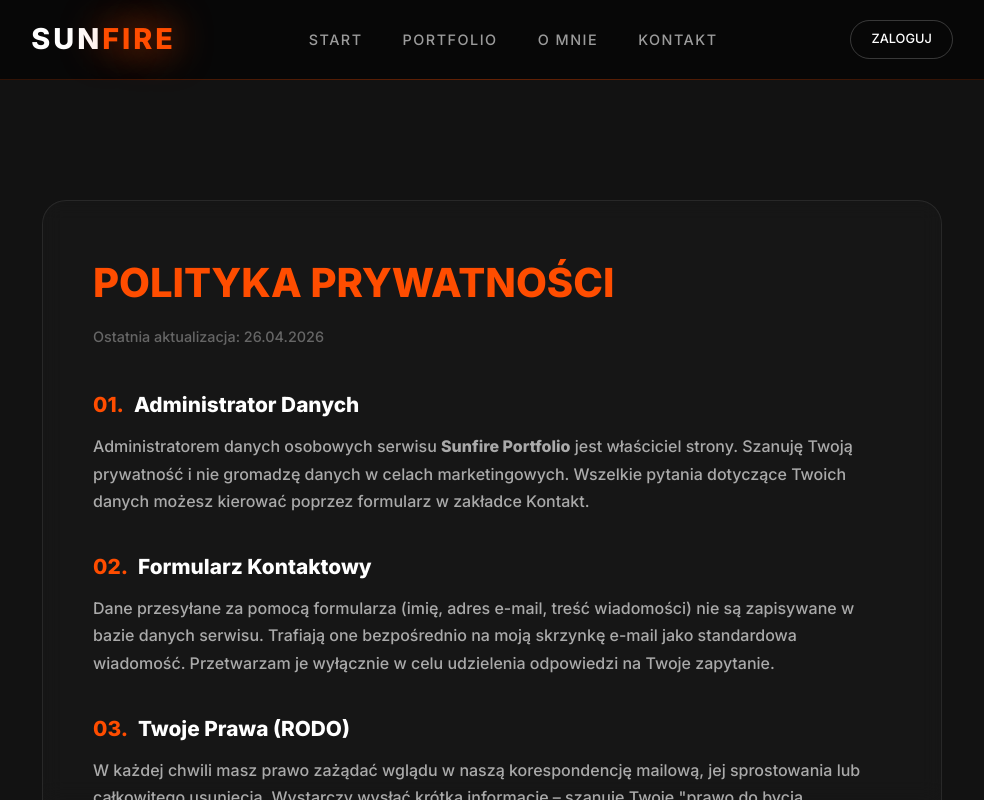
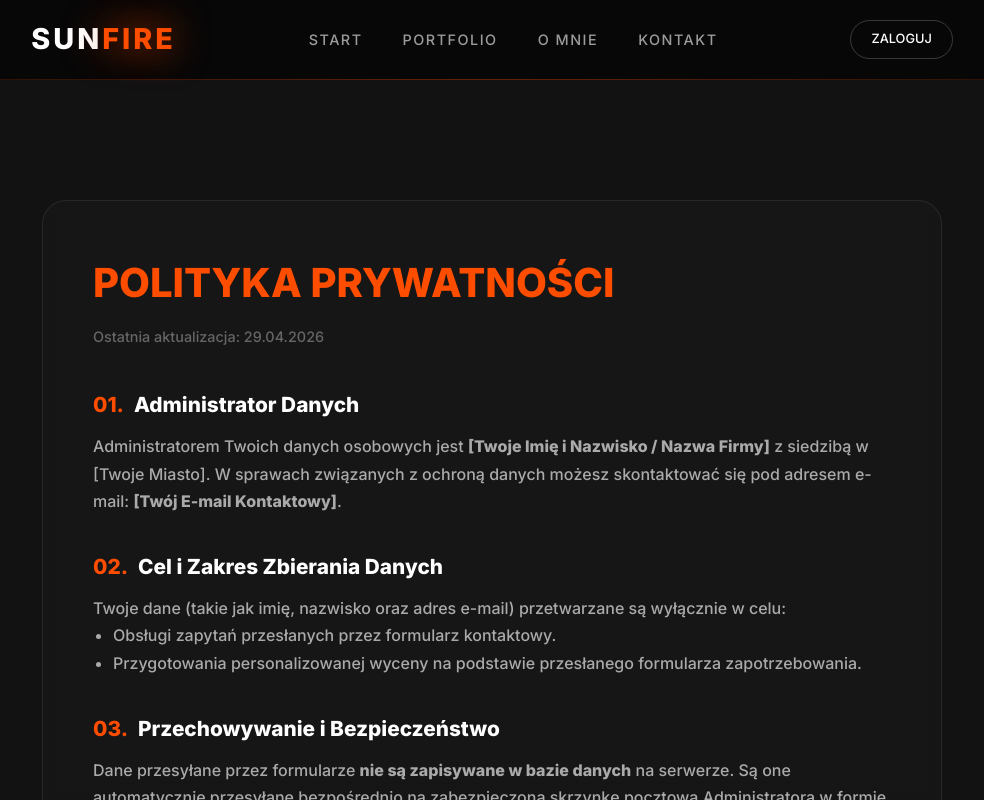
Before and after one commit to Majkelelek/SunFire, a React (Vite) app in the folder Client/: page /polityka-prywatnosci in a window 1280 px wide. Shown: the whole page, without its empty margins (148-1132 px from the left). Built offline with nearby package versions, Linux system fonts and the light colour scheme; no server answers.

Commit message:
fix: Update privacy policy details and improve data processing transparency

```diff
--- a/Client/src/components/SurveyForm.jsx
+++ b/Client/src/components/SurveyForm.jsx
@@ -206,18 +206,31 @@ const SurveyForm = () => {
                         <button className="close-modal" onClick={() => setShowPrivacy(false)}>×</button>
                         <div className="modal-scroll-area">
                             <h1 className="modal-title">POLITYKA PRYWATNOŚCI</h1>
-                            <p className="modal-date">Ostatnia aktualizacja: 26.04.2026</p>
+                            <p className="modal-date">Ostatnia aktualizacja: 29.04.2026</p>
+
                             <section className="modal-section">
                                 <h2><span>01.</span> Administrator Danych</h2>
-                                <p>Administratorem danych osobowych serwisu <strong>Sunfire</strong> jest właściciel strony. Szanuję Twoją prywatność i nie gromadzę danych w celach marketingowych.</p>
+                                <p>Administratorem danych osobowych serwisu <strong>Sunfire</strong> jest [Twoje Imię i Nazwisko / Nazwa Firmy] z siedzibą w [Twoje Miasto]. Kontakt e-mail: [Twój E-mail].</p>
                             </section>
+
                             <section className="modal-section">
-                                <h2><span>02.</span> Formularz Kontaktowy</h2>
-                                <p>Dane przesyłane formularzem trafiają bezpośrednio na skrzynkę e-mail i nie są zapisywane w bazie danych serwisu.</p>
+                                <h2><span>02.</span> Cel Przetwarzania</h2>
+                                <p>Twoje dane (imię, e-mail) przetwarzane są wyłącznie w celu obsługi zapytania z formularza kontaktowego lub przygotowania wyceny projektu.</p>
                             </section>
+
+                            <section className="modal-section">
+                                <h2><span>03.</span> Bezpieczeństwo</h2>
+                                <p>Dane <strong>nie są zapisywane w bazie danych</strong>. Trafiają one bezpośrednio na zabezpieczoną skrzynkę e-mail i są usuwane po zakończeniu kontaktu.</p>
+                            </section>
+
+                            <section className="modal-section">
+                                <h2><span>04.</span> Twoje Prawa</h2>
+                                <p>Masz prawo do wglądu w swoje dane, ich poprawienia lub żądania usunięcia naszej korespondencji e-mail w dowolnym momencie.</p>
+                            </section>
+
                             <div className="modal-cookie-box">
                                 <h3>Informacja o plikach Cookies</h3>
-                                <p>Serwis wykorzystuje ciasteczka wyłącznie do celów technicznych.</p>
+                                <p>Strona nie wykorzystuje żadnych plików cookies śledzących, analitycznych ani reklamowych wobec odwiedzających gości.</p>
                             </div>
                         </div>
                     </div>
--- a/Client/src/pages/LegalInfo.jsx
+++ b/Client/src/pages/LegalInfo.jsx
@@ -19,48 +19,63 @@ const LegalInfo = () => {
                     fontWeight: '900',
                     textTransform: 'uppercase'
                 }}>Polityka Prywatności</h1>
-                <p style={{ color: '#666', marginBottom: '40px', fontSize: '0.9rem' }}>Ostatnia aktualizacja: 26.04.2026</p>
+                <p style={{ color: '#666', marginBottom: '40px', fontSize: '0.9rem' }}>Ostatnia aktualizacja: 29.04.2026</p>
 
                 <section style={{ marginBottom: '35px' }}>
                     <h2 style={{ fontSize: '1.3rem', marginBottom: '12px', color: '#fff', display: 'flex', alignItems: 'center', gap: '10px' }}>
                         <span style={{ color: 'var(--primary)' }}>01.</span> Administrator Danych
                     </h2>
                     <p style={{ color: '#aaa', lineHeight: '1.7' }}>
-                        Administratorem danych osobowych serwisu <strong>Sunfire Portfolio</strong> jest właściciel strony.
-                        Szanuję Twoją prywatność i nie gromadzę danych w celach marketingowych.
-                        Wszelkie pytania dotyczące Twoich danych możesz kierować poprzez formularz w zakładce Kontakt.
+                        Administratorem Twoich danych osobowych jest <strong>[Twoje Imię i Nazwisko / Nazwa Firmy]</strong> z siedzibą w [Twoje Miasto].
+                        W sprawach związanych z ochroną danych możesz skontaktować się pod adresem e-mail: <strong>[Twój E-mail Kontaktowy]</strong>.
                     </p>
                 </section>
 
                 <section style={{ marginBottom: '35px' }}>
                     <h2 style={{ fontSize: '1.3rem', marginBottom: '12px', color: '#fff', display: 'flex', alignItems: 'center', gap: '10px' }}>
-                        <span style={{ color: 'var(--primary)' }}>02.</span> Formularz Kontaktowy
+                        <span style={{ color: 'var(--primary)' }}>02.</span> Cel i Zakres Zbierania Danych
                     </h2>
                     <p style={{ color: '#aaa', lineHeight: '1.7' }}>
-                        Dane przesyłane za pomocą formularza (imię, adres e-mail, treść wiadomości) nie są zapisywane w bazie danych serwisu.
-                        Trafiają one bezpośrednio na moją skrzynkę e-mail jako standardowa wiadomość. Przetwarzam je wyłącznie w celu
-                        udzielenia odpowiedzi na Twoje zapytanie.
+                        Twoje dane (takie jak imię, nazwisko oraz adres e-mail) przetwarzane są wyłącznie w celu:
+                    </p>
+                    <ul style={{ color: '#aaa', lineHeight: '1.7', marginLeft: '20px' }}>
+                        <li>Obsługi zapytań przesłanych przez formularz kontaktowy.</li>
+                        <li>Przygotowania personalizowanej wyceny na podstawie przesłanego formularza zapotrzebowania.</li>
+                    </ul>
+                </section>
+
+                <section style={{ marginBottom: '35px' }}>
+                    <h2 style={{ fontSize: '1.3rem', marginBottom: '12px', color: '#fff', display: 'flex', alignItems: 'center', gap: '10px' }}>
+                        <span style={{ color: 'var(--primary)' }}>03.</span> Przechowywanie i Bezpieczeństwo
+                    </h2>
+                    <p style={{ color: '#aaa', lineHeight: '1.7' }}>
+                        Dane przesyłane przez formularze <strong>nie są zapisywane w bazie danych</strong> na serwerze.
+                        Są one automatycznie przesyłane bezpośrednio na zabezpieczoną skrzynkę pocztową Administratora w formie wiadomości e-mail.
+                        Informacje te są przechowywane wyłącznie przez okres niezbędny do udzielenia odpowiedzi lub realizacji zlecenia.
                     </p>
                 </section>
 
-
                 <section style={{ marginBottom: '35px' }}>
                     <h2 style={{ fontSize: '1.3rem', marginBottom: '12px', color: '#fff', display: 'flex', alignItems: 'center', gap: '10px' }}>
-                        <span style={{ color: 'var(--primary)' }}>03.</span> Twoje Prawa (RODO)
+                        <span style={{ color: 'var(--primary)' }}>04.</span> Twoje Prawa (RODO)
                     </h2>
                     <p style={{ color: '#aaa', lineHeight: '1.7' }}>
-                        W każdej chwili masz prawo zażądać wglądu w naszą korespondencję mailową, jej sprostowania lub całkowitego usunięcia.
-                        Wystarczy wysłać krótką informację – szanuję Twoje "prawo do bycia zapomnianym".
+                        Zgodnie z rozporządzeniem RODO, masz prawo do:
                     </p>
+                    <ul style={{ color: '#aaa', lineHeight: '1.7', marginLeft: '20px' }}>
+                        <li>Wglądu w treść przesłanych do mnie danych.</li>
+                        <li>Sprostowania (poprawienia) swoich danych.</li>
+                        <li>Żądania usunięcia danych z mojej skrzynki pocztowej ("prawo do bycia zapomnianym").</li>
+                        <li>Ograniczenia przetwarzania lub wniesienia sprzeciwu.</li>
+                    </ul>
                 </section>
 
                 <section style={{ padding: '25px', background: 'rgba(255, 77, 0, 0.03)', borderRadius: '12px', borderLeft: '4px solid var(--primary)' }}>
-                    <h2 style={{ fontSize: '1.1rem', marginBottom: '8px', color: '#fff' }}>
-                        Informacja o plikach Cookies
+                    <h2 style={{ fontSize: '1.1rem', marginBottom: '8px', color: '#fff', display: 'flex', alignItems: 'center', gap: '10px' }}>
+                        <span style={{ color: 'var(--primary)' }}>05.</span> Informacja o Cookies
                     </h2>
                     <p style={{ color: '#888', fontSize: '0.9rem', margin: 0 }}>
-                        Serwis wykorzystuje ciasteczka wyłącznie do celów technicznych.
-                        Dla zwykłego użytkownika strona nie zapisuje żadnych plików cookies śledzących.
+                        Strona dba o Twoją prywatność. Serwis nie wykorzystuje, ani nie zapisuje na Twoim urządzeniu żadnych plików cookies (śledzących, analitycznych ani reklamowych).
                     </p>
                 </section>
             </div>
```
